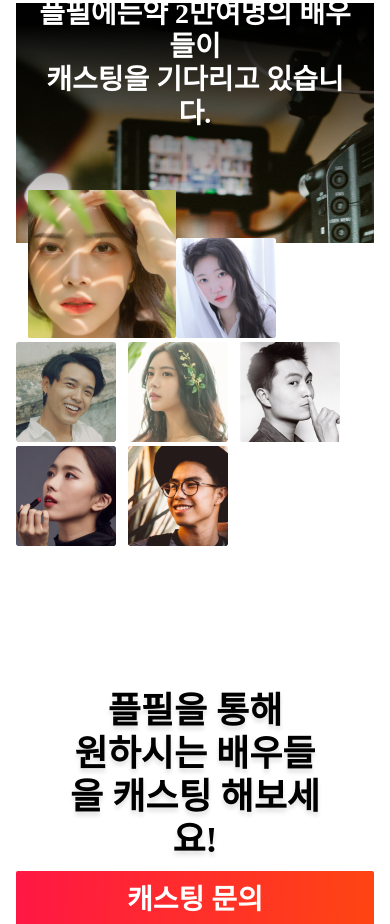
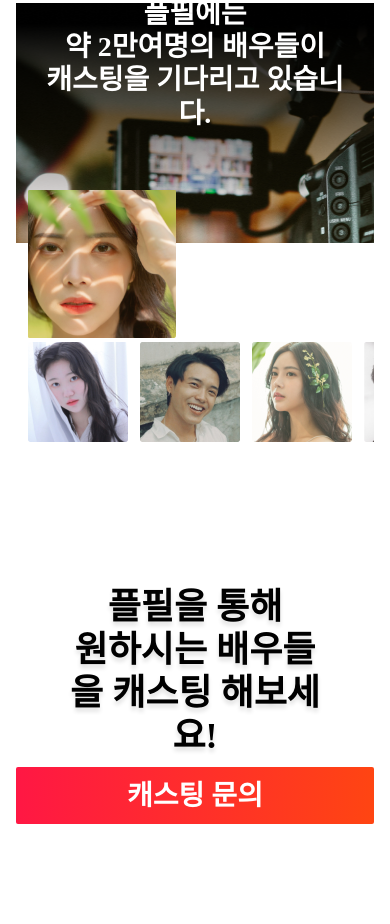
Before and after one commit to sen2y/plfil_intl_inbound, a Next.js app: page / in a window 390 px wide. Shown: the part 1700-2624 px from the top of the page. Built offline with nearby package versions, Linux system fonts and the light colour scheme; a web font is replaced by a local one.

Commit message:
복원중

```diff
--- a/components/templates/Sec3.js
+++ b/components/templates/Sec3.js
@@ -1,24 +1,24 @@
 import React from "react";
 import styled from "styled-components";
-// import useIsMobile from "../../libs/useIsMobile";
+import useIsMobile from "../../libs/useMobile";
 
 const Sec3 = () => {
-  // const isMobile = useIsMobile();
+  const isMobile = useIsMobile();
 
   return (
     <Wrapper>
       <Sec3_Container>
         <Sec3_InnerText>
           플필에는
-          {/* {isMobile ? <br /> : " "} */}
+          {isMobile ? <br /> : " "}
           약 2만여명의 배우들이
           <br />
           캐스팅을 기다리고 있습니다.
         </Sec3_InnerText>
 
         <Sec3_img>
-          {/* {isMobile ? ( */}
-          {/* <MoDiv>
+          {isMobile ? (
+            <MoDiv>
               <InnerImg_big
                 src="/assets/image/sec3/sec3_img_big.png"
                 alt="Korean actor casting platform Plfil"
@@ -54,8 +54,8 @@
                   alt="Korean actor casting platform Plfil"
                 />
               </MoDiv2>
-            </MoDiv> */}
-          {/* ) : ( */}
+            </MoDiv>
+          ) : (
             <>
               <InnerImg_big
                 src="/assets/image/sec3/sec3_img_big.png"
@@ -91,7 +91,7 @@
                 alt="Korean actor casting platform Plfil"
               />
             </>
-          {/* )} */}
+          )}
         </Sec3_img>
       </Sec3_Container>
     </Wrapper>
--- /dev/null
+++ b/libs/useMobile.js
@@ -0,0 +1,23 @@
+import { useEffect, useState } from "react";
+
+// 커스텀 훅 생성
+function useIsMobile() {
+  const [isMobile, setIsMobile] = useState(false);
+
+  useEffect(() => {
+    const checkIsMobile = () => {
+      setIsMobile(window.innerWidth <= 1080);
+    };
+
+    checkIsMobile(); // 초기 로드 시 체크
+    window.addEventListener("resize", checkIsMobile); // 창 크기 변경 감지
+
+    return () => {
+      window.removeEventListener("resize", checkIsMobile);
+    };
+  }, []);
+
+  return isMobile;
+}
+
+export default useIsMobile;
```
Lines whose indentation alone changed are shown as unchanged.
